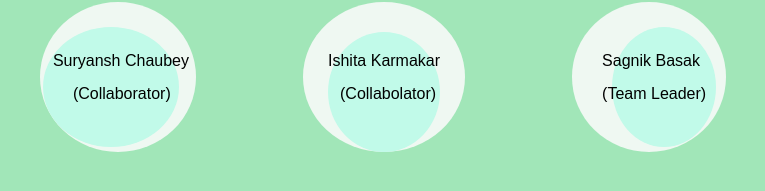
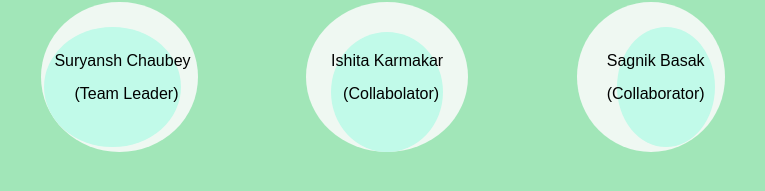
Before and after one commit to Kat-o30/Carbon-footprint-calculator, a website built with Parcel: page contact.html in a window 1280 px wide. Shown: the part 197-388 px from the top of the page, 299-1064 px from the left. Built offline with nearby package versions, Linux system fonts and the light colour scheme.

Commit message:
Third commit

```diff
--- a/contact.html
+++ b/contact.html
@@ -114,7 +114,7 @@
       <li class="outerCircle" style="list-style-type: none; background-color: #eff8f2;
       height: 150px; border-radius: 50%;">
         <div class="innercircle" style="transform: translate(-7px, 25px); background-color: rgb(193, 250, 233); margin: 0px 10px; height: 120px; border-radius: 50%;"><div style="transform: translate(10px, 25px)">Suryansh Chaubey</div>
-        <div style="transform: translate(30px, 40px)">(Collaborator)</div>
+        <div style="transform: translate(30px, 40px)">(Team Leader)</div>
         </div>
       </li>
       <li class="outerCircle" style="list-style-type: none; background-color: #eff8f2;
@@ -126,7 +126,7 @@
       <li class="outerCircle" style="list-style-type: none; background-color: #eff8f2;
       height: 150px; border-radius: 50%;">
         <div class="innercircle" style="transform: translate(15px, 25px); background-color: rgb(193, 250, 233); margin: 0px 25px; height: 120px; border-radius: 50%;"><div style="transform: translate(-10px, 25px)">Sagnik Basak</div>
-        <div style="transform: translate(-10px, 40px)">(Team Leader)</div>
+        <div style="transform: translate(-10px, 40px)">(Collaborator)</div>
         </div>
       </li>
       <li class="outerCircle" style="list-style-type: none; background-color: #eff8f2;
```
Also changed, not shown: images/image10.jpeg (deleted), images/image11.jpeg (deleted), images/image12.jpeg (deleted), images/image9.jpeg (deleted).
